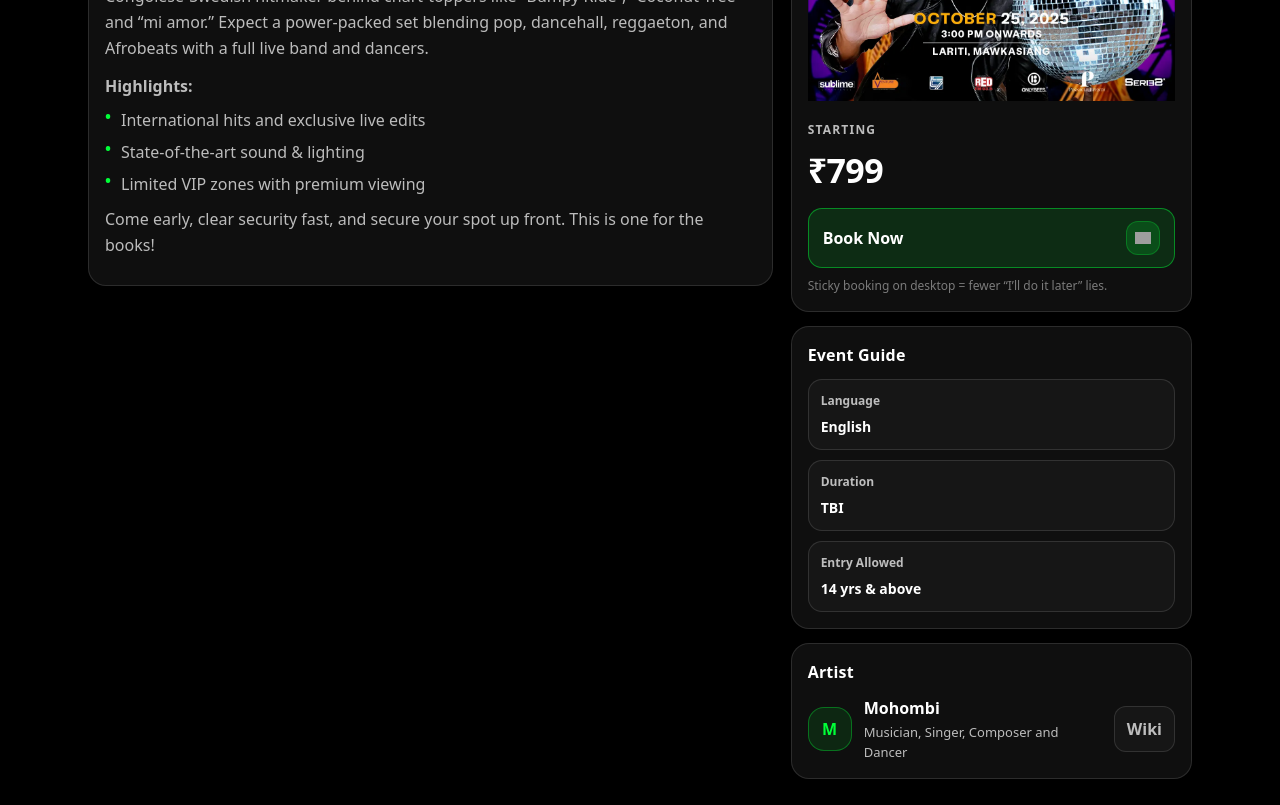
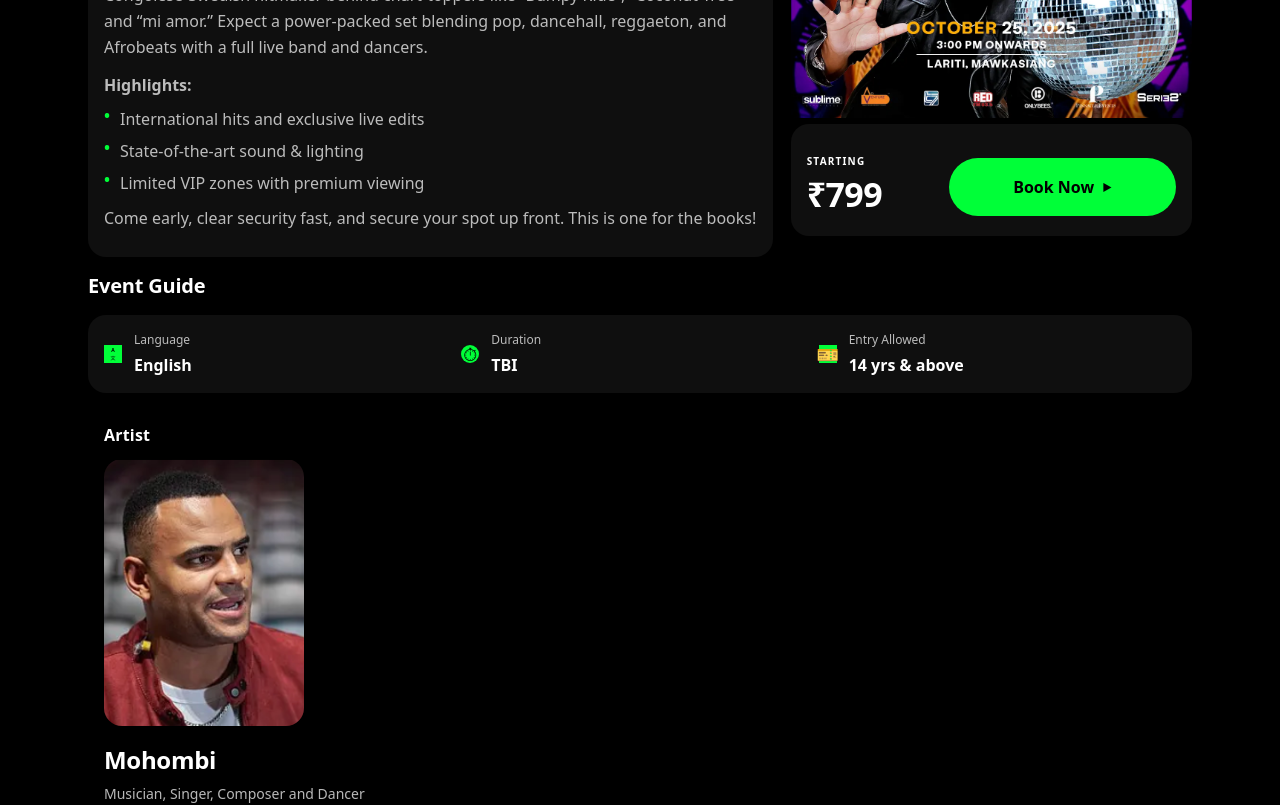
Before and after one commit to krishnendu-2003/onlybees-concert, a React (Vite) app: page / in a window 1280 px wide. Shown: the part 360-1165 px from the top of the page. Built offline with nearby package versions, Linux system fonts and the light colour scheme; grey boxes are pictures that could not be loaded.

Commit message:
updated the ui

```diff
--- a/src/App.jsx
+++ b/src/App.jsx
@@ -147,7 +147,7 @@ export default function App() {
 
               <TabBar tabs={EVENT.tabs} activeTab={activeTab} onChange={setActiveTab} />
 
-              <Card style={{ marginTop: 14 }}>{tabContent}</Card>
+              <Card style={{ marginTop: 14, border: "none"}}>{tabContent}</Card>
             </div>
 
             {/* RIGHT */}
@@ -160,26 +160,32 @@ export default function App() {
                 arrowSrc={IMAGES.arrow}
                 onBook={handleBook}
               />
+            </div>
+          </div>
 
-              <Card style={{ marginTop: 14 }}>
-                <h2 style={styles.sectionTitle}>Event Guide</h2>
-                <div style={styles.infoGrid}>
+          {/* Event Guide - spans full width */}
+          <div style={{ marginTop: 14 }}>
+            <h2 style={styles.eventGuideTitle}>Event Guide</h2>
+            <Card style={{ border: "none" }}>
+              <div style={{
+                ...styles.eventGuideGrid,
+                flexDirection: isNarrow ? "column" : "row",
+              }}>
                 {EVENT.guide.map((row) => (
                   <InfoTile key={row.label} label={row.label} value={row.value} />
                 ))}
               </div>
             </Card>
+          </div>
 
-              <Card style={{ marginTop: 14 }}>
+          {/* Artist section - below Event Guide */}
+          <Card style={{ marginTop: 14, border: "none", background: "transparent" }}>
             <h2 style={styles.sectionTitle}>Artist</h2>
             <ArtistRow
               name={EVENT.artist.name}
               meta={EVENT.artist.meta}
-                  link={EVENT.artist.link}
             />
           </Card>
-            </div>
-          </div>
         </Container>
       </main>
 
@@ -221,19 +227,68 @@ const styles = {
   },
   kickerText: { fontSize: 14 },
 
-  h1: { margin: 0, fontSize: 44, lineHeight: 1.05, letterSpacing: -0.6 },
+  h1: {
+    margin: 0,
+    fontSize: 44,
+    lineHeight: 1.05,
+    letterSpacing: -0.6
+  },
 
-  dateRow: { marginTop: 10 },
-  dateText: { color: COLORS.green, fontWeight: 800, fontSize: 14 },
+  dateRow: {
+    marginTop: 10
+  },
+  dateText: {
+    color: COLORS.green,
+    fontWeight: 800,
+    fontSize: 14
+  },
 
-  cityRow: { display: "flex", alignItems: "center", gap: 10, marginTop: 10 },
-  dot: { width: 8, height: 8, borderRadius: 99, background: "rgba(255,255,255,0.35)" },
-  cityText: { color: COLORS.muted, fontSize: 14 },
+  cityRow: {
+    display: "flex",
+    alignItems: "center",
+    gap: 10,
+    marginTop: 10
+  },
+  dot: {
+    width: 8,
+    height: 8,
+    borderRadius: 99,
+    background: "rgba(255,255,255,0.35)"
+  },
+  cityText: {
+    color: COLORS.muted,
+    fontSize: 14
+  },
 
-  sectionTitle: { margin: "0 0 12px", fontSize: 16, letterSpacing: 0.2 },
-  subtleTitle: { marginTop: 12, color: COLORS.muted, fontWeight: 700 },
+  sectionTitle: {
+    margin: "0 0 12px",
+    fontSize: 16,
+    letterSpacing: 0.2
+  },
+  eventGuideTitle: {
+    margin: "0 0 14px",
+    fontSize: 20,
+    fontWeight: 900,
+    color: COLORS.text,
+    letterSpacing: -0.2,
+  },
+  subtleTitle: {
+    marginTop: 12,
+    color: COLORS.muted,
+    fontWeight: 700
+  },
 
-  infoGrid: { display: "grid", gridTemplateColumns: "1fr", gap: 10 },
+  infoGrid: {
+    display: "grid",
+    gridTemplateColumns: "1fr",
+    gap: 10
+  },
+  eventGuideGrid: {
+    display: "flex",
+    flexDirection: "row",
+    gap: 0,
+    alignItems: "stretch",
+  },
   venueLayoutImage: {
     width: "50%",
     height: "10%",
--- a/src/components/events/ArtistRow.jsx
+++ b/src/components/events/ArtistRow.jsx
@@ -1,40 +1,61 @@
 import React from "react";
 import { COLORS } from "../../theme/colors";
+import Media, { ImageFallback } from "../common/Media";
+import ArtistPhoto from "../../../public/artist_pic.png";
 
-export default function ArtistRow({ name, meta, link }) {
+export default function ArtistRow({ photo, name, meta, link }) {
   return (
     <div style={styles.artistRow}>
-      <div style={styles.artistAvatar}>
-        <span style={{ fontWeight: 800, color: COLORS.green }}>
-          {name?.slice(0, 1)?.toUpperCase() || "A"}
-        </span>
-      </div>
+      <Media
+        src={photo || ArtistPhoto}
+        alt="Artist photo"
+        style={styles.artistPhoto}
+        fallback={<ImageFallback label="Artist photo" />}
+      />
 
-      <div style={{ flex: 1 }}>
+      <div style={styles.artistInfo}>
         <div style={styles.artistName}>{name}</div>
         <div style={styles.artistMeta}>{meta}</div>
       </div>
 
-      <a href={link} target="_blank" rel="noreferrer" style={styles.artistLink}>
+      {/* <a href={link} target="_blank" rel="noreferrer" style={styles.artistLink}>
         Wiki
-      </a>
+      </a> */}
     </div>
   );
 }
 
 const styles = {
-  artistRow: { display: "flex", alignItems: "center", gap: 12 },
-  artistAvatar: {
-    width: 44,
-    height: 44,
-    borderRadius: 16,
-    border: `1px solid rgba(0,255,56,0.35)`,
-    background: "rgba(0,255,56,0.10)",
-    display: "grid",
-    placeItems: "center",
+  artistRow: {
+    display: "flex",
+    flexDirection: "column",
+    alignItems: "flex-start",
+    gap: 16,
   },
-  artistName: { fontWeight: 900 },
-  artistMeta: { marginTop: 3, color: COLORS.muted, fontSize: 13 },
+  artistPhoto: {
+    width: "100%",
+    maxWidth: 200,
+    height: "auto",
+    aspectRatio: "3/4",
+    borderRadius: 18,
+    objectFit: "cover",
+  },
+  artistInfo: {
+    display: "flex",
+    flexDirection: "column",
+    gap: 6,
+  },
+  artistName: {
+    fontWeight: 900,
+    fontSize: 24,
+    color: COLORS.text,
+    letterSpacing: -0.3,
+  },
+  artistMeta: {
+    color: COLORS.muted,
+    fontSize: 14,
+    lineHeight: 1.4,
+  },
   artistLink: {
     padding: "10px 12px",
     borderRadius: 12,
--- a/src/components/events/BookingCard.jsx
+++ b/src/components/events/BookingCard.jsx
@@ -2,9 +2,6 @@ import React from "react";
 import { COLORS } from "../../theme/colors";
 import Card from "../common/Card";
 import Media, { ImageFallback } from "../common/Media";
-import PrimaryButton from "../common/PrimaryButton";
-
-
 
 export default function BookingCard({
   flyerSrc,
@@ -21,27 +18,34 @@ export default function BookingCard({
     }
   };
   return (
-    <Card>
+    <div>
       <Media
         src={flyerSrc}
         alt="Event flyer"
         style={styles.flyer}
         fallback={<ImageFallback label="Event Flyer" />}
       />
+      <Card style={{ border: "none" }}>
+        <style>{`
+        .book-now-button:hover {
+          opacity: 0.9;
+          transform: scale(0.98);
+        }
+      `}</style>
 
-      <div style={{ marginTop: 14 }}>
-        <div style={styles.starting}>{startingLabel}</div>
-        <div style={styles.price}>{price}</div>
 
-        <PrimaryButton onClick={handleBook} rightIconSrc={arrowSrc}>
-          {cta}
-        </PrimaryButton>
-
-        <div style={styles.bookHint}>
-          Sticky booking on desktop = fewer “I’ll do it later” lies.
+        <div style={styles.bookingSection}>
+          <div style={styles.leftSection}>
+            <div style={styles.starting}>{startingLabel}</div>
+            <div style={styles.price}>{price}</div>
+          </div>
+          <button onClick={handleBook} className="book-now-button" style={styles.bookNowButton}>
+            <span style={styles.bookNowText}>{cta}</span>
+            <span style={styles.bookNowArrow}>▶</span>
+          </button>
         </div>
-      </div>
-    </Card>
+      </Card>
+    </div>
   );
 }
 
@@ -54,22 +58,51 @@ const styles = {
     // border: `1px solid ${COLORS.faint}`,
     // background: "rgba(255,255,255,0.03)",
   },
+  bookingSection: {
+    marginTop: 14,
+    display: "flex",
+    alignItems: "center",
+    justifyContent: "space-between",
+    gap: 16,
+  },
+  leftSection: {
+    display: "flex",
+    flexDirection: "column",
+  },
   starting: {
-    color: COLORS.muted,
+    color: COLORS.text,
     letterSpacing: 1.2,
-    fontSize: 12,
+    fontSize: 10,
     fontWeight: 800,
+    textTransform: "uppercase",
   },
   price: {
-    marginTop: 6,
     fontSize: 34,
     fontWeight: 900,
     letterSpacing: -0.6,
+    color: COLORS.text,
   },
-  bookHint: {
-    marginTop: 10,
-    color: "rgba(255,255,255,0.45)",
-    fontSize: 12,
-    lineHeight: 1.4,
+  bookNowButton: {
+    background: COLORS.green,
+    color: COLORS.bg,
+    border: "none",
+    borderRadius: 50,
+    padding: "18px 64px",
+    display: "flex",
+    alignItems: "center",
+    gap: 8,
+    cursor: "pointer",
+    fontWeight: 900,
+    fontSize: 16,
+    transition: "opacity 0.2s, transform 0.2s",
+    whiteSpace: "nowrap",
+  },
+  bookNowText: {
+    fontWeight: 900,
+  },
+  bookNowArrow: {
+    fontSize: 10,
+    display: "inline-block",
+    lineHeight: 1,
   },
 };
--- a/src/components/events/InfoTile.jsx
+++ b/src/components/events/InfoTile.jsx
@@ -1,22 +1,107 @@
 import React from "react";
 import { COLORS } from "../../theme/colors";
+
+const getIcon = (label) => {
+  if (label === "Language") {
+    return (
+      <div style={styles.iconSquare}>
+        <span style={styles.iconText}>A</span>
+        <span style={styles.iconText}>文</span>
+      </div>
+    );
+  } else if (label === "Duration") {
+    return (
+      <div style={styles.iconCircle}>
+        <span style={styles.clockIcon}>⏱</span>
+      </div>
+    );
+  } else if (label === "Entry Allowed") {
+    return (
+      <div style={styles.iconRectangle}>
+        <span style={styles.ticketIcon}>🎫</span>
+      </div>
+    );
+  }
+  return null;
+};
 
 export default function InfoTile({ label, value }) {
   return (
     <div style={styles.infoTile}>
-      <div style={styles.infoLabel}>{label}</div>
-      <div style={styles.infoValue}>{value}</div>
+      {getIcon(label)}
+      <div style={styles.infoContent}>
+        <div style={styles.infoLabel}>{label}</div>
+        <div style={styles.infoValue}>{value}</div>
+      </div>
     </div>
   );
 }
 
 const styles = {
   infoTile: {
-    padding: 12,
-    borderRadius: 14,
-    border: `1px solid ${COLORS.faint}`,
-    background: "rgba(255,255,255,0.03)",
+    display: "flex",
+    alignItems: "center",
+    gap: 12,
+    padding: 0,
+    flex: 1,
   },
-  infoLabel: { color: COLORS.muted, fontSize: 12, fontWeight: 800 },
-  infoValue: { marginTop: 6, fontSize: 14, fontWeight: 800 },
+  iconSquare: {
+    width: 18,
+    height: 18,
+    background: COLORS.green,
+    display: "flex",
+    flexDirection: "column",
+    alignItems: "center",
+    justifyContent: "center",
+    gap: 2,
+    flexShrink: 0,
+  },
+  iconCircle: {
+    width: 18,
+    height: 18,
+    borderRadius: "50%",
+    background: COLORS.green,
+    display: "flex",
+    alignItems: "center",
+    justifyContent: "center",
+    flexShrink: 0,
+  },
+  iconRectangle: {
+    width: 18,
+    height: 18,
+    background: COLORS.green,
+    display: "flex",
+    alignItems: "center",
+    justifyContent: "center",
+    flexShrink: 0,
+  },
+  iconText: {
+    color: COLORS.bg,
+    fontSize: 5,
+    fontWeight: 900,
+    lineHeight: 1.2,
+  },
+  clockIcon: {
+    fontSize: 18,
+    color: COLORS.bg,
+  },
+  ticketIcon: {
+    fontSize: 18,
+    color: COLORS.bg,
+  },
+  infoContent: {
+    display: "flex",
+    flexDirection: "column",
+    gap: 4,
+  },
+  infoLabel: {
+    color: COLORS.muted,
+    fontSize: 12,
+    fontWeight: 500
+  },
+  infoValue: {
+    fontSize: 16,
+    fontWeight: 900,
+    color: COLORS.text,
+  },
 };
```
Also changed, not shown: src/components/pages/TicketsComingSoon.jsx (+9 -9 lines), public/artist_pic.png (added). Lines whose indentation alone changed are shown as unchanged.
